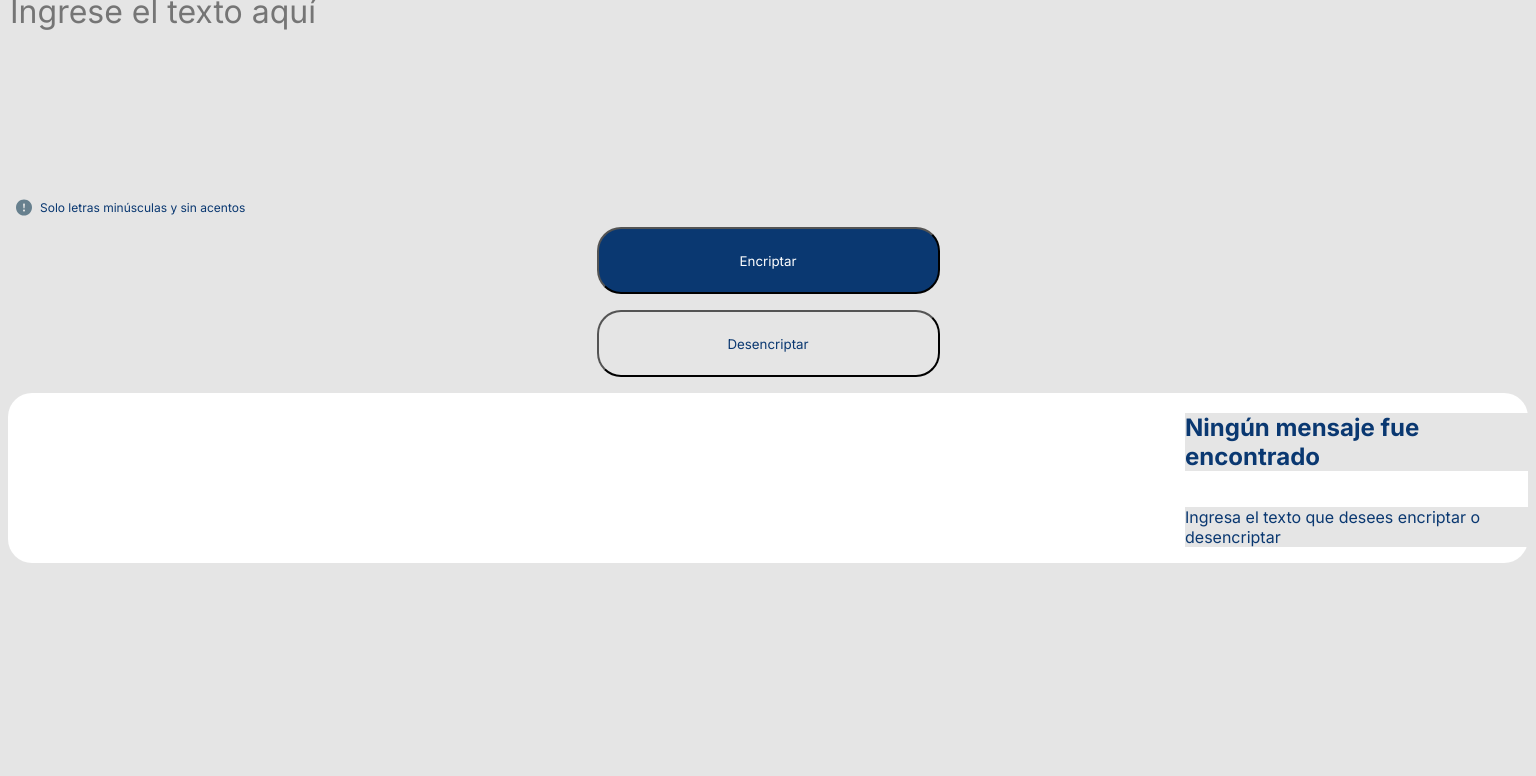
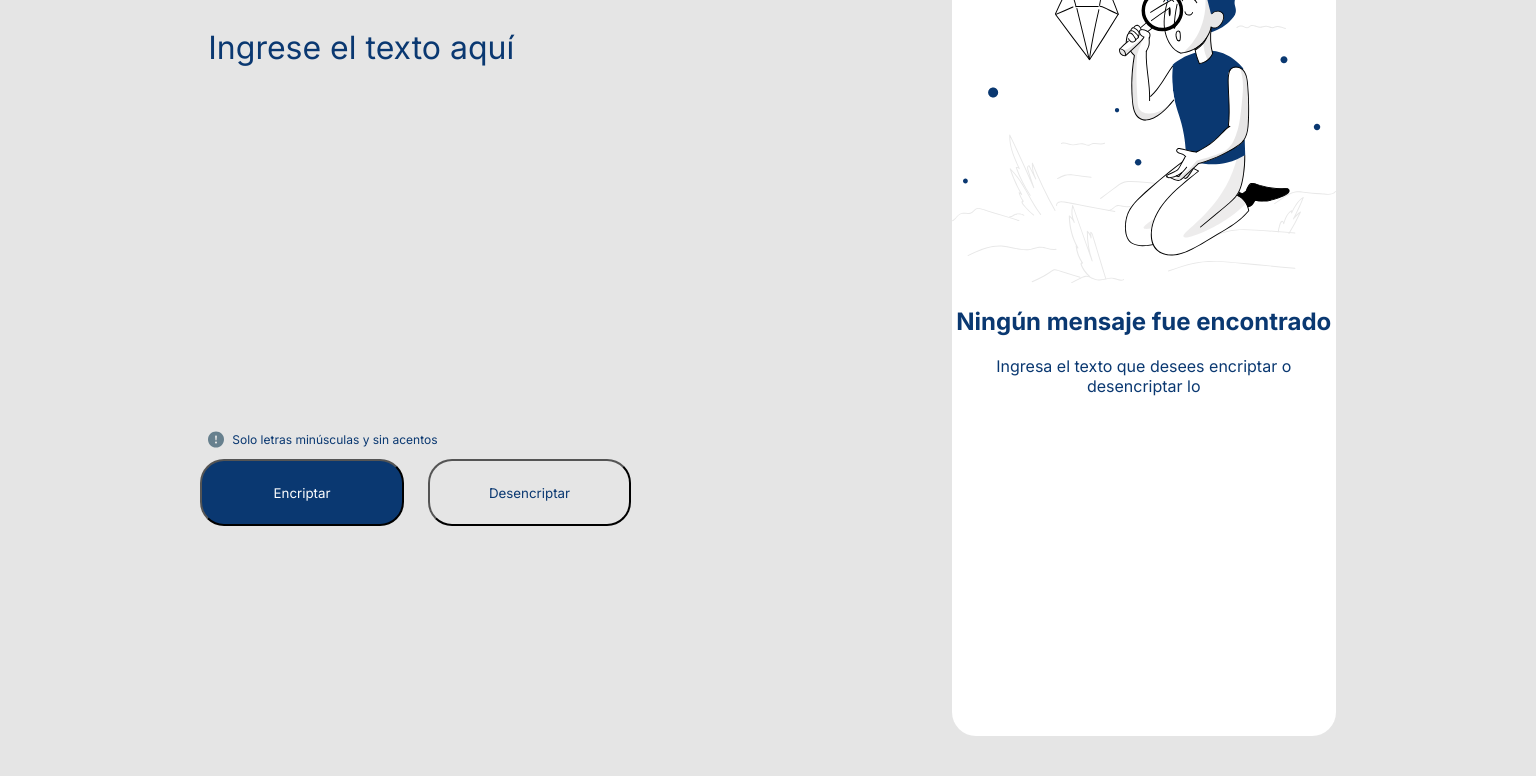
Before and after one commit to Pitis6/project1Encrypter, a plain HTML site: page index.html in a window 1536 px wide. Shown: the part 104-880 px from the top of the page. Before the commit the page ends 800 px from the top, so only its background shows below. Drawn offline with Linux system fonts and the light colour scheme.

Commit message:
Draft tablet and desktop 90%

```diff
--- a/index.css
+++ b/index.css
@@ -13,16 +13,18 @@ header{
 
 textarea{
   display: block;
-  width: calc(100vw - 24px);
+  width: 100%;
+  padding: 8px;
+  border: none;
+  resize:unset ;
+  /* overflow-x: visible; */
+  height: 50vh;
+  /* min-height: 200px; */
   font-size: 32px;
-  line-height: 1.4;
-  border: none;
-  resize: none;
-  height: auto;
-  min-height: 200px;
 }
 ::placeholder {
   font-size: 32px;
+  color: #0A3871;
 }
 textarea:focus {
     outline: none;
@@ -39,7 +41,7 @@ textarea:focus {
 }
 
 button{
-    width: 343px;
+    width: 100%;
     height: 67px;
     padding: 24px;
     margin-bottom: 16px;
@@ -58,18 +60,72 @@ button{
 }
 
 .output{
+    align-items:center;
+    border-radius: 24px;
+    background-color: #ffffff;
     display: flex;
     flex-direction: column;
-    align-items:end;
-    background-color: #ffffff;
-    border-radius: 24px;
+    height: auto;
+    margin: 0 8px;
+    padding: 24px;
+    box-shadow:  2px 2px 5px rgba(0, 0, 0, 0.3);
 }
 
 h2{
-    width: 343px;
-    align-items: center;
+    width: 100%;
+    text-align: center;
+    background-color: #ffffff;
 }
 
-p{
-    width: 343px;
+.output p{
+    width: 100%;
+    text-align: center;
+    background-color: #ffffff;
+
 }
+
+@media (min-width: 376px ){
+    body{
+        margin: 40px;
+    }
+    .buttonContainer{
+        display: flex;
+        flex-direction:row;
+        gap: 24px;
+        justify-content: center;
+    }
+    .output{
+        margin: 0;
+    }
+    .output p{
+        margin: 0;
+    }
+
+}
+@media (min-width: 1440px){
+    body{
+        display: flex;
+        justify-content: space-around;
+    }
+    aside img{
+        width: 100%;
+        height: auto;
+        background-color: #ffffff;
+        border-radius:  24px 24px 0px 0px;
+
+    }
+    .output{
+        display: none;
+    }
+    aside {
+        width: 25vw;
+        height: 100vh;
+        background-color: #ffffff;
+        border-radius: 24px;
+    }
+    aside p{
+        text-align: center;
+        background-color: #ffffff;
+    }
+
+}
--- a/index.html
+++ b/index.html
@@ -10,10 +10,11 @@
 </head>
 
 <body>
+    <section>
         <header>
             <img src="./img/logo.svg" alt="Alura Logo">
         </header>
-    <textarea  placeholder="Ingrese el texto aquí"></textarea>
+        <textarea placeholder="Ingrese el texto aquí"></textarea>
 
         <div class="info">
             <img src="./img/info.svg" alt="Icono de informacón">
@@ -25,10 +26,14 @@
         </div>
         <div class="output">
             <h2>Ningún mensaje fue encontrado</h2>
-        <p>Ingresa el texto que desees encriptar o desencriptar</p>
+            <p>Ingresa el texto que desees encriptar o desencriptar lo</p>
         </div>
-
-
+    </section>
+    <aside>
+            <img src="./img/boy.svg" alt="boy image">
+            <h2>Ningún mensaje fue encontrado</h2>
+            <p>Ingresa el texto que desees encriptar o desencriptar lo</p>
+    </aside>
 </body>
 
 </html>
```
Also changed, not shown: img/boy.svg (added). Lines whose indentation alone changed are shown as unchanged.
